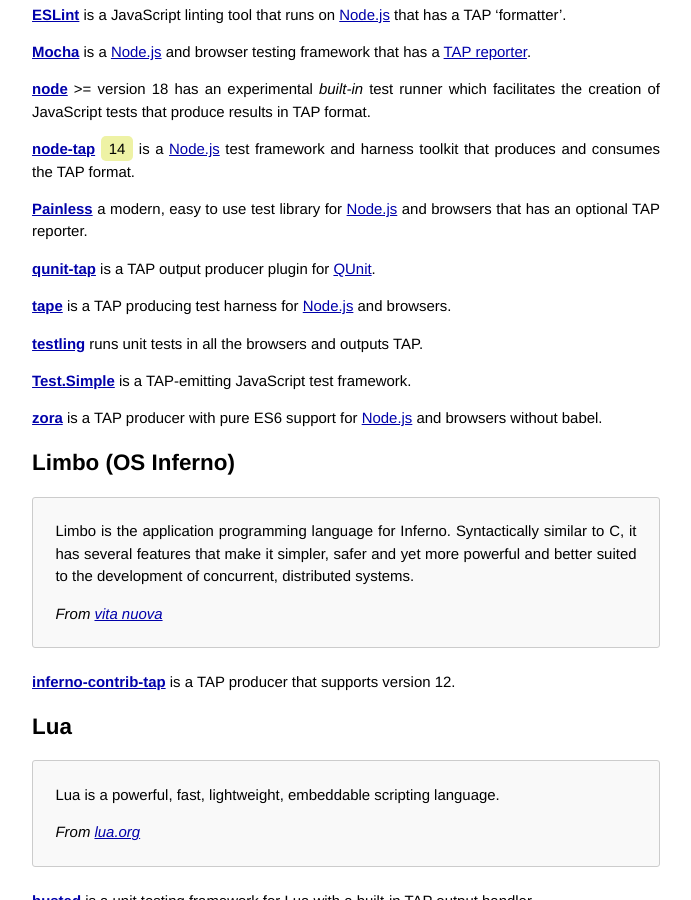
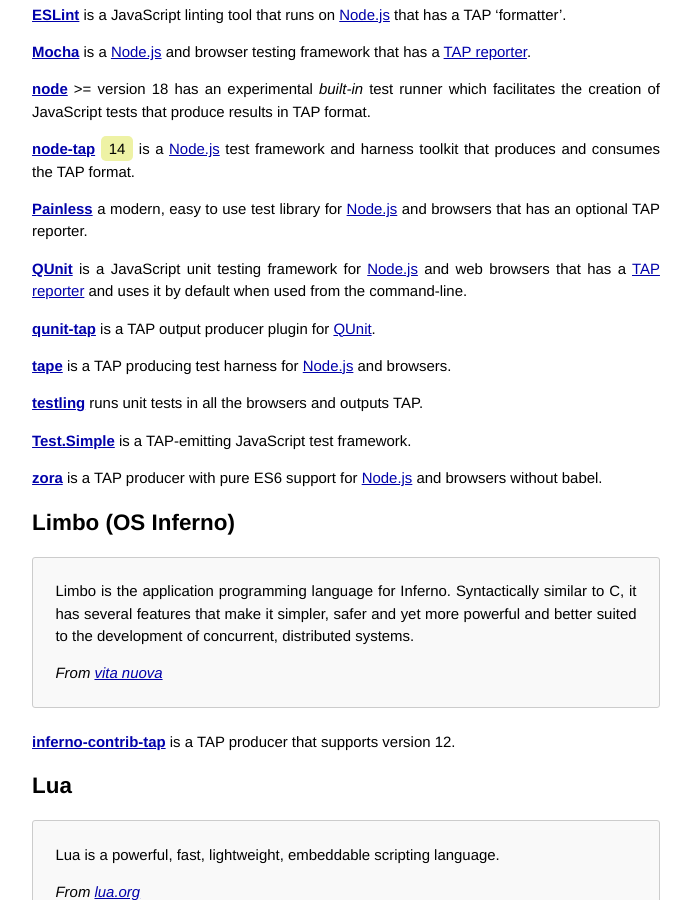
Before and after one commit to TestAnything/testanything.github.io, a Jekyll site: the page built from producers.md, in a window 1280 px wide and 900 px high, scrolled down 6557 px. Shown: the whole window, without its empty margins (294-985 px from the left). Built offline with Jekyll 4.4.1, drawn with Linux system fonts in a browser that asks for light colours.

Commit message:
Add QUnit to producers list (#185)

```diff
--- a/producers.md
+++ b/producers.md
@@ -360,8 +360,12 @@
 
 **[Painless](https://github.com/taylorhakes/painless)** a modern, easy to use test library for [Node.js][node] and browsers that has an optional TAP reporter.
 
+**[QUnit](https://qunitjs.com/)** is a JavaScript unit testing framework
+for [Node.js][node] and web browsers that has a [TAP reporter](https://qunitjs.com/api/reporters/tap/)
+and uses it by default when used from the command-line.
+
 **[qunit-tap](https://github.com/twada/qunit-tap)** is a TAP output producer
-plugin for [QUnit](http://qunitjs.com/).
+plugin for [QUnit](https://qunitjs.com/).
 
 **[tape](https://github.com/substack/tape)** is a TAP producing test harness
 for [Node.js][node] and browsers.
```
